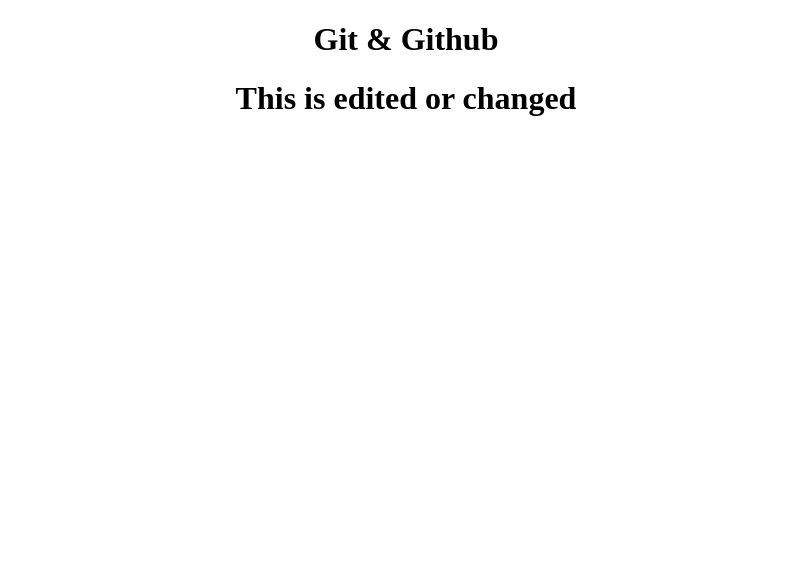
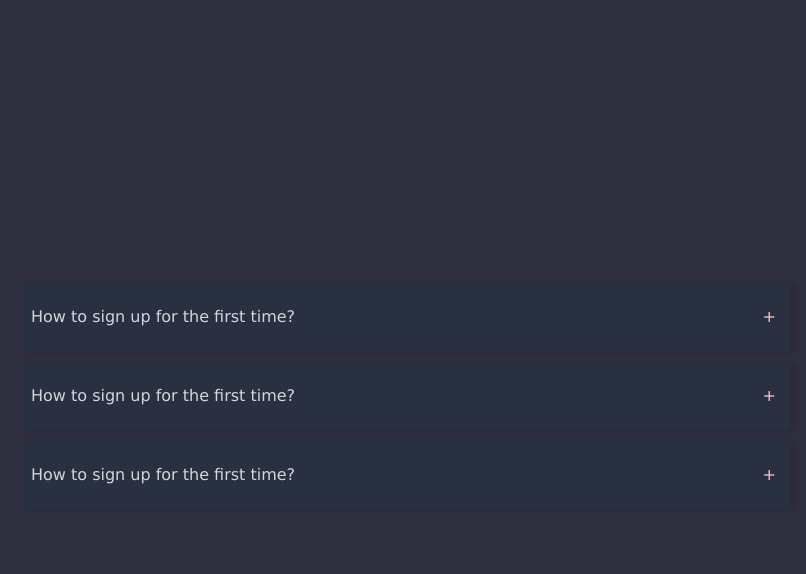
Before and after one commit to itsmemt/weboweb, a plain HTML site: page index.html in a window 1280 px wide. Shown: the whole page, without its empty margins (234-1040 px from the left). Drawn offline with Linux system fonts and the light colour scheme.

Commit message:
first commit

```diff
--- a/index.html
+++ b/index.html
@@ -1,17 +1,50 @@
+<!-- Date.-23rd March 2022::Accordian -->
 <!DOCTYPE html>
 <html lang="en">
 <head>
     <meta charset="UTF-8">
     <meta http-equiv="X-UA-Compatible" content="IE=edge">
     <meta name="viewport" content="width=device-width, initial-scale=1.0">
-    <title>Git Basics</title>
+    <title>Accordian for FAQs</title>
+    <link rel="stylesheet" href="style.css">
 </head>
 <body>
-    <center>
-        <h1>Git & Github</h1>
-        <!-- <h1>This will be edited/changed</h1> -->
-        <h1>This is edited or changed</h1>
-    </center>
+    <section>
+        <div class="container">
+            <div class="accordion">
+                <!-- Question 1 -->
+                <div class="accordian-item" id="question1">
+                    <a class="accordian-link" href="#question1">How to sign up for the first time?
+                        <span class="add">+</span> <span class="remove">-</span>
+                    </a>
+                    <div class="answer">
+                       <p> Lorem ipsum, dolor sit amet consectetur adipisicing elit.</p>
+                    </div>
+                </div>
 
+                 <!-- Question 2-->
+                <div class="accordian-item" id="question2">
+                    <a class="accordian-link" href="#question2">How to sign up for the first time?
+                        <span class="add">+</span> <span class="remove">-</span>
+                    </a>
+                    <div class="answer">
+                        <p> Lorem ipsum, dolor sit amet consectetur adipisicing elit.</p>
+                     </div>
+                </div>
+
+                  <!-- Question 3-->
+                  <div class="accordian-item" id="question3">
+                    <a class="accordian-link" href="#question3">How to sign up for the first time?
+                        <span class="add">+</span> <span class="remove">-</span>
+                    </a>
+                    <div class="answer">
+                        <p> Lorem ipsum, dolor sit amet consectetur adipisicing elit.
+                            Lorem ipsum dolor sit amet consectetur adipisicing.
+                        </p>
+                     </div>
+                </div>
+            </div>
+        </div>
+    </section>
 </body>
 </html>
--- /dev/null
+++ b/style.css
@@ -0,0 +1,84 @@
+/* Accordian Style.. */
+*,
+*::before,
+*::after{
+    margin: 0;
+    padding: 0;
+    box-sizing:inherit;
+}
+html{
+    font-family: Verdana, Geneva, Tahoma, sans-serif;
+    font-size: 10px;
+    box-sizing: border-box;
+}
+section{
+    width: 100%;
+    height: 100vh;
+    background-color:#2f2f3f;
+    display: flex;
+    align-items: center;
+    justify-content: center;
+}
+.container{
+    width: 100%;
+    max-width: 80rem;
+    margin: 0 auto;
+    padding: 0 1.5rem;
+}
+.accordian-item{
+    background-color:#283042 ;
+    border-radius: .4rem;
+    margin-bottom: 1rem;
+    padding: 1rem;
+    box-shadow: .5rem 2px .5rem rgba(0, 0,0,.1);
+}
+.accordian-link{
+    font-size: 1.6rem;
+    color: rgba(255,255,255, .8);
+    background-color:#283042 ;
+    text-decoration: none;
+    width: 100%;
+    display: flex;
+    align-items: center;
+    justify-content: space-between;
+    padding: 1rem 0;
+}
+.accordian-link span{
+    color: pink;
+    padding: .5rem;
+}
+.accordian-link .remove{
+    display: none;
+}
+.answer{
+    max-height: 0;
+    overflow: hidden;
+    position: relative;
+    background-color: #212838;
+    padding-left:.5rem;
+    transition: max-height 650ms;
+}
+.answer::before{
+    content:"";
+    position: absolute;
+    width: .6rem;
+    height: 90%;
+    background-color: #8fc460;
+    top: 5%;
+    left: 0;
+    transform: translate(-50%);
+}
+.answer p{
+    font-size: 1.4rem;
+    color: #fff;
+    padding: 2rem;
+}
+.accordian-item:target .answer{
+    max-height: 20rem;
+}
+.accordian-item:target .accordian-link .add{
+    display: none;
+}
+.accordian-item:target .accordian-link .remove{
+    display: block;
+}
```
